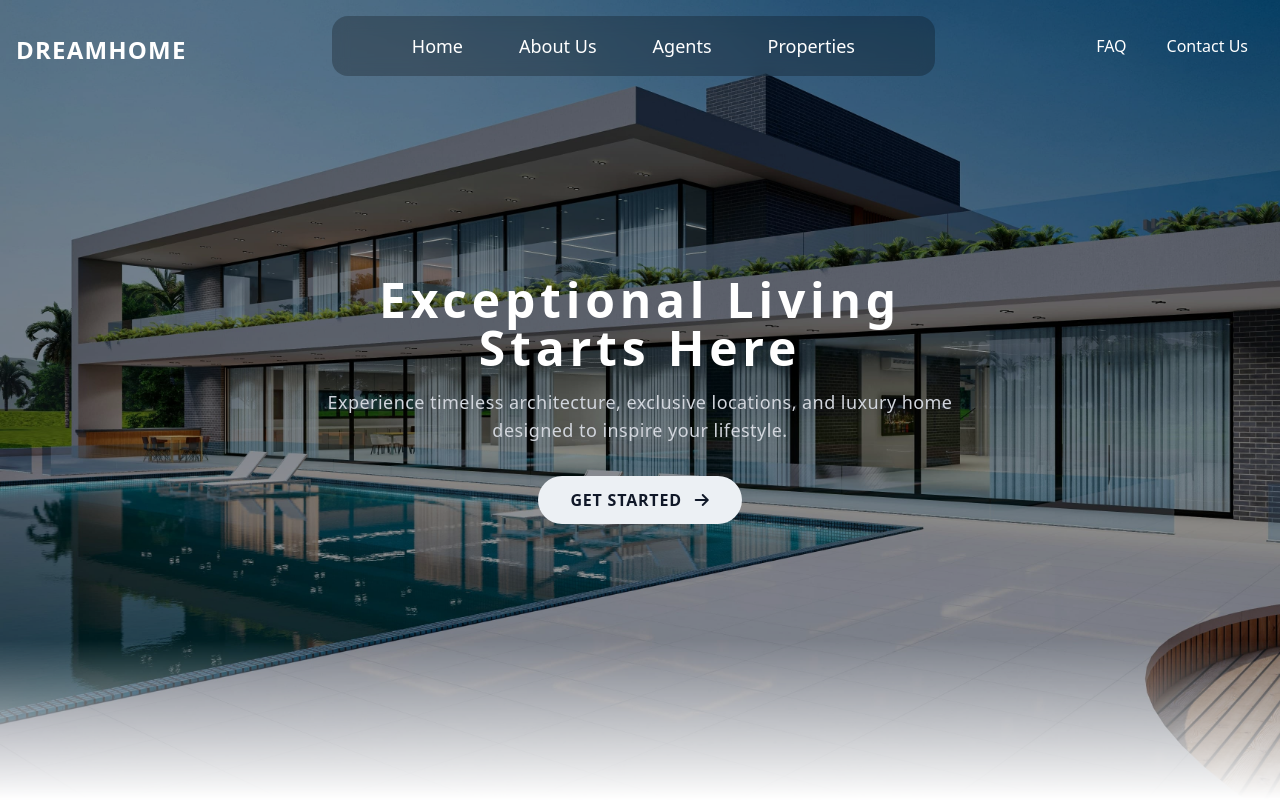
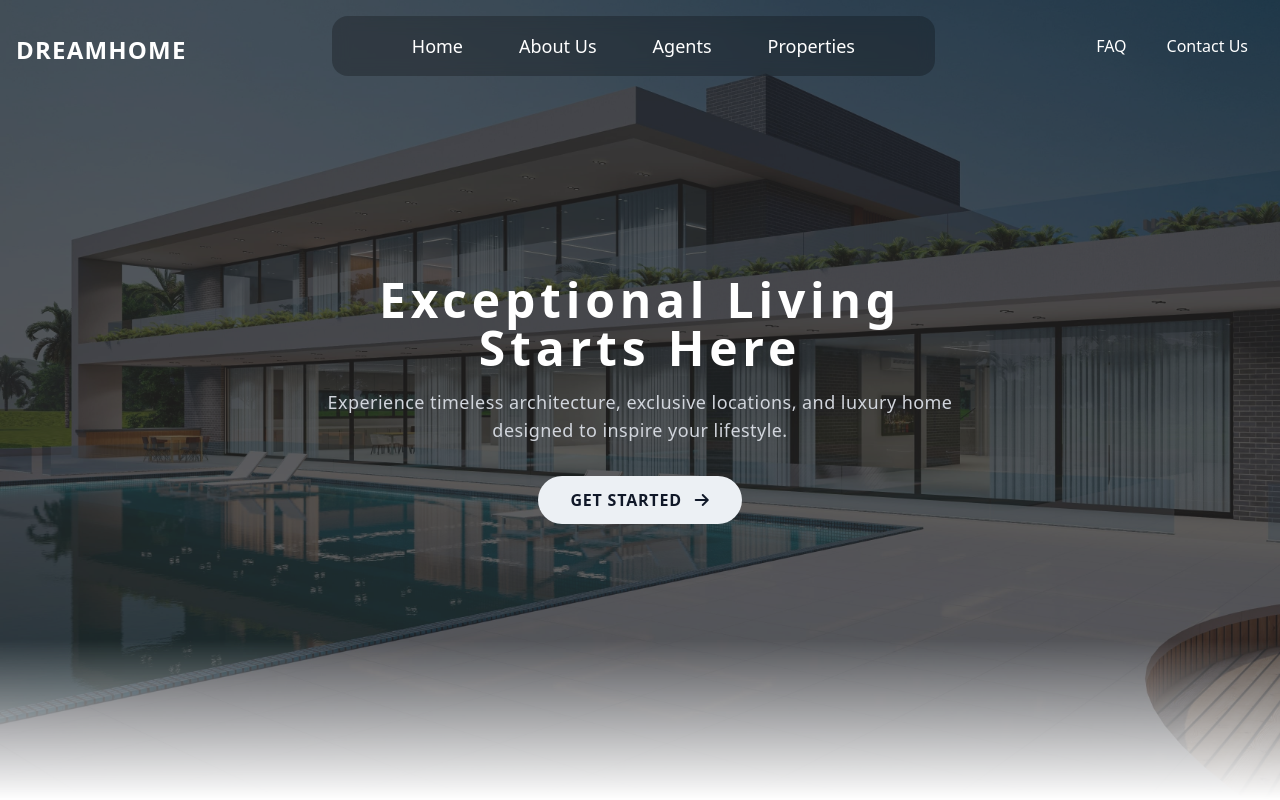
Before and after one commit to Samad0777/Satatic-sites, a website: page estate-site/public/index.html in a window 1280 px wide. Shown: the top 800 px of the page. Drawn offline with nearby package versions, Linux system fonts and the light colour scheme; files that its build step writes are made by us from their sources.

Commit message:
fix : hero section bug fixed

```diff
--- a/estate-site/public/index.html
+++ b/estate-site/public/index.html
@@ -454,7 +454,8 @@
                           <input type="hidden" name="_captcha" value="false">
                           <input type="hidden" name="_subject" value="New submission!">
                           <input type="hidden" name="_next"
-                          value="https://fardeen-gymsite-portfolio.netlify.app/ThankYou.html">
+                          value="https://fardeen-real-estate-site.netlify.app/ThankYou.html">
+
 
                         <button type="submit"
                                 class="cursor-pointer w-full py-3 px-6 border border-transparent rounded-md shadow-sm text-white font-semibold
--- a/estate-site/public/input.css
+++ b/estate-site/public/input.css
@@ -3,11 +3,11 @@
 header::before {
   content: '';
   position: absolute;
-  top: 10;
+  top: 0;
   left: 0;
   right: 0;
   bottom: 0;
-  background-color: rgba(41, 40, 40, 0.542);
+  background-color: rgba(52, 51, 51, 0.542);
   z-index: 1;
 }
 
```
